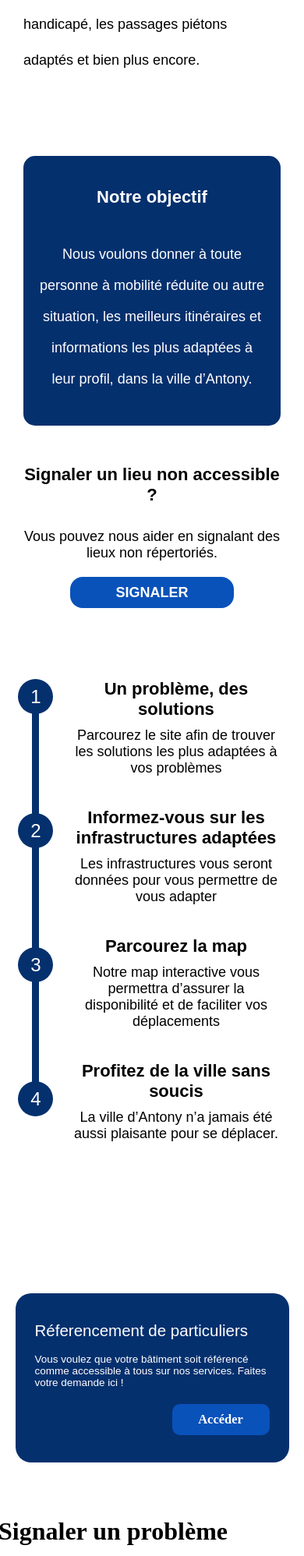
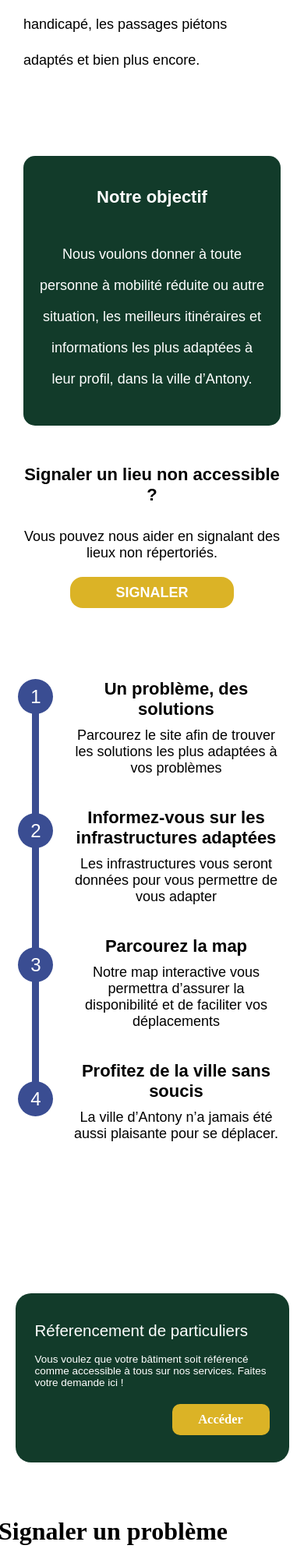
Before and after one commit to ambrekouitini/antony_bap, a PHP site: page / in a window 390 px wide. Shown: the part 1230-3226 px from the top of the page at 78% size. Run offline with PHP 8.4, Linux system fonts and the light colour scheme; some web fonts are replaced.

Commit message:
✨ colors index.php

```diff
--- a/public/css/output.css
+++ b/public/css/output.css
@@ -277,7 +278,7 @@ footer section .footerSectionFirstLine {
   align-items: center;
 }
 .refParticuliers .refParticuliersBox {
-  background-color: #05306E;
+  background-color: #123B2A;
   color: white;
   min-height: 217px;
   width: min(90%, 1200px);
@@ -350,7 +351,7 @@ footer section .footerSectionFirstLine {
   width: 200px;
   height: 50px;
   border-radius: 10px;
-  background-color: #0952BA;
+  background-color: #DBB326;
   color: white;
   border: none;
   font-family: "Euclid Flex";
@@ -654,7 +655,7 @@ footer section .footerSectionFirstLine {
   padding-bottom: 40px;
   border-radius: 15px;
   width: 564px;
-  background-color: #05306E;
+  background-color: #123B2A;
 }
 .objectif h2 {
   margin-bottom: 40px;
@@ -693,7 +694,7 @@ footer section .footerSectionFirstLine {
 }
 .access div a h3 {
   display: inline;
-  background-color: #0952BA;
+  background-color: #DBB326;
   color: #fff;
   padding: 10px 58px;
   border-radius: 16px;
@@ -828,7 +829,6 @@ footer section .footerSectionFirstLine {
     padding-bottom: 40px;
     border-radius: 15px;
     width: 100%;
-    background-color: #05306E;
   }
   .objectif-content .objectif h2 {
     margin-bottom: 40px;
@@ -867,7 +867,6 @@ footer section .footerSectionFirstLine {
   }
   .objectif-content .access div a h3 {
     display: inline;
-    background-color: #0952BA;
     color: #fff;
     padding: 10px 58px;
     border-radius: 16px;
@@ -1020,7 +1019,7 @@ footer section .footerSectionFirstLine {
     height: 45px;
     width: 45px;
     border-radius: 50%;
-    background-color: #05306E;
+    background-color: #3A4D92;
     color: #fff;
     display: flex;
     justify-content: center;
@@ -1033,7 +1032,7 @@ footer section .footerSectionFirstLine {
     position: absolute;
     height: 230px;
     width: 9px;
-    background-color: #05306E;
+    background-color: #3A4D92;
   }
   .global-frise .frise-content-bis .frise .point .stick-top {
     border-radius: 10px;
@@ -1042,7 +1041,7 @@ footer section .footerSectionFirstLine {
     position: absolute;
     height: 210px;
     width: 9px;
-    background-color: #05306E;
+    background-color: #3A4D92;
   }
   .text-bottom-frise {
     margin-top: 0px;
--- a/public/css/pages/_index.scss
+++ b/public/css/pages/_index.scss
@@ -16,7 +16,7 @@
 .navbar{
   width: 100%;
   height: 100px;
-  background: #05306E;
+  background: #123B2A;
   display: flex;
   justify-content: space-between;
   align-items: center;
@@ -94,7 +94,7 @@
         border-radius: 16px;
         padding: 10px 40px;
         display: inline;
-        background-color: #0952BA;
+        background-color: #3A4D92;
       }
     }
 
@@ -129,7 +129,7 @@ padding-right: 147px;
   justify-content: center;
   align-items: center;
   .refParticuliersBox{
-    background-color: #05306E;
+    background-color: #123B2A;
     color: white;
     min-height: 217px;
     width: min(90%, 1200px);
@@ -189,7 +189,7 @@ padding-right: 147px;
         height: 50px;
         border-radius: 10px;
 
-        background-color: #0952BA;
+        background-color: #DBB326;
         color: white;
         border: none;
         font-family: "Euclid Flex";
@@ -498,7 +498,7 @@ padding-right: 147px;
 
     border-radius: 15px;
     width: 564px;
-    background-color: #05306E;
+    background-color: #123B2A;
     h2{
       margin-bottom: 40px;
       color: #ffffff;
@@ -540,7 +540,7 @@ padding-right: 147px;
 
         h3{
           display: inline;
-          background-color: #0952BA;
+          background-color: #DBB326;
           color: #fff;
           padding: 10px 58px;
           border-radius: 16px;
@@ -562,7 +562,7 @@ padding-right: 147px;
     align-items: center;
     height: 9px;
     width: 90%;
-    background-color: #05306E;
+    background-color: #3A4D92;
     padding: 0 10px;
 
     .point {
@@ -571,7 +571,7 @@ padding-right: 147px;
       height: 60px;
       width: 60px;
       border-radius: 50%;
-      background-color: #05306E;
+      background-color: #3A4D92;
       color: #fff;
       display: flex;
       justify-content: center;
@@ -584,7 +584,7 @@ padding-right: 147px;
         position: absolute;
         height: 150px;
         width: 9px;
-        background-color: #05306E;
+        background-color: #3A4D92;
 
       }
       .stick-top {
@@ -594,7 +594,7 @@ padding-right: 147px;
         position: absolute;
         height: 150px;
         width: 9px;
-        background-color: #05306E;
+        background-color: #3A4D92;
 
       }
 
@@ -686,7 +686,7 @@ padding-right: 147px;
 
       border-radius: 15px;
       width: 100%;
-      background-color: #05306E;
+
       h2{
 
         margin-bottom: 40px;
@@ -730,7 +730,6 @@ padding-right: 147px;
 
           h3{
             display: inline;
-            background-color: #0952BA;
             color: #fff;
             padding: 10px 58px;
             border-radius: 16px;
@@ -901,7 +900,7 @@ padding-right: 147px;
           height: 45px;
           width: 45px;
           border-radius: 50%;
-          background-color: #05306E;
+          background-color: #3A4D92;
           color: #fff;
           display: flex;
           justify-content: center;
@@ -913,7 +912,7 @@ padding-right: 147px;
             position: absolute;
             height: 230px;
             width: 9px;
-            background-color: #05306E;
+            background-color: #3A4D92;
           }
           .stick-top {
             border-radius: 10px;
@@ -922,7 +921,7 @@ padding-right: 147px;
             position: absolute;
             height: 210px;
             width: 9px;
-            background-color: #05306E;
+            background-color: #3A4D92;
 
           }
 
```
Also changed, not shown: other parts of public/css/output.css (+20 -11 lines), 1 other file.
